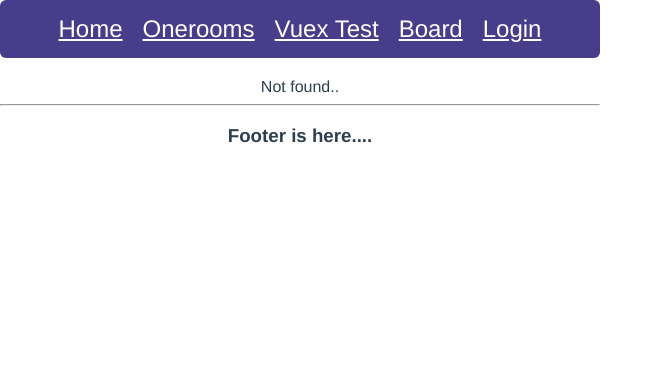
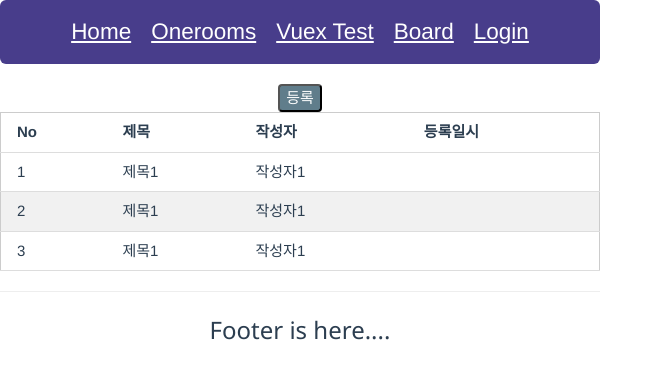
Before and after one commit to softKimyang/myvue, a Vue app: page /board/list in a window 1280 px wide. Before the commit this address had no page. Shown: the top 378 px of the page, without its empty margins (0-663 px from the left). Built offline with nearby package versions, Linux system fonts and the light colour scheme.

Commit message:
게시판 리스트- raw list data

```diff
--- a/package.json
+++ b/package.json
@@ -8,6 +8,7 @@
     "lint": "vue-cli-service lint"
   },
   "dependencies": {
+    "axios": "^0.27.2",
     "core-js": "^3.8.3",
     "vue": "^3.2.13",
     "vue-router": "^4.0.13",
--- a/public/index.html
+++ b/public/index.html
@@ -5,6 +5,7 @@
     <meta http-equiv="X-UA-Compatible" content="IE=edge">
     <meta name="viewport" content="width=device-width,initial-scale=1.0">
     <link rel="icon" href="<%= BASE_URL %>favicon.ico">
+    <link rel="stylesheet" href="https://www.w3schools.com/w3css/4/w3.css">
     <title><%= htmlWebpackPlugin.options.title %></title>
   </head>
   <body>
--- /dev/null
+++ b/src/assets/common.css
@@ -0,0 +1,21 @@
+/* common.css */
+.board-list {
+    width: 768px;
+    margin: auto;
+}
+
+.board-detail {
+    width: 768px;
+    margin: auto;
+    text-align: left;
+}
+
+.board-contents {
+    padding: 12px 8px;
+    border-bottom: 1px solid #eee;
+}
+
+.common-buttons {
+    padding: 8px;
+    text-align: right;
+}
--- a/src/components/Header.vue
+++ b/src/components/Header.vue
@@ -3,7 +3,7 @@
       <router-link to="/">Home</router-link>
       <router-link to="/onerooms">Onerooms</router-link>
       <router-link to="/vuexTest">Vuex Test</router-link>
-      <router-link to="/board">Board</router-link>
+      <router-link to="/board/list">Board</router-link>
       <router-link to="/login">Login</router-link>
     </div>
   </template>
--- /dev/null
+++ b/src/pages/board/BoardList.vue
@@ -0,0 +1,106 @@
+<template>
+    <div class="board-list">
+        <div class="common-buttons">
+            <button type="button" class="w3-botton w3-round w3-blue-gray" v-on:click="fnWrite">등록</button>
+        </div>
+        <table class="w3-table-all">
+            <thead>
+                <tr>
+                    <th>No</th>
+                    <th>제목</th>
+                    <th>작성자</th>
+                    <th>등록일시</th>
+                </tr>
+            </thead>
+            <tbody>
+                <tr v-for="(row, idx) in list" :key="idx">
+                    <td>{{row.idx}}</td>
+                    <td><a v-on:click="fnView(`${row.idx}`)">{{row.title}}</a></td>
+                    <td>{{row.author}}</td>
+                    <td>{{row.created_at}}</td>
+                </tr>
+            </tbody>
+            <div class="pagination w3-bar w3-padding-16 w3-small" v-if="paging.total_list_cnt > 0">
+                <span class="pg">
+                    <a href="javascript:;" @click="fnPage(1)" class="first w3-button w3-border">&lt;&lt;</a>
+                    <a href="javascript:;" v-if="paging.start_page > 10" @click="fnPage(`${paging.start_page-1}`)"
+                        class="prev w3-button w3-border">&lt;</a>
+                    <template v-for="(n, index) in pagenavigation()">
+                        <template v-if="paging.page===n">
+                            <strong class="w3-button w3-border w3-green" :key="index">{{n}}</strong>
+                        </template>
+                        <template v-else>
+                            <a class="w3-button w3-border" href="javascript:;" @click="fnPage(`${n}`)" :key="index">{{ n }}</a>
+                        </template>
+                    </template>
+                    <a href="javascript:;" v-if="paging.total_page_cnt > paging.end_page"
+                    @click="fnPage(`${paging.end_page+1}`)" class="next w3-button w3-border">&gt;</a>
+                <a href="javascript:;" @click="fnPage(`${paging.total_page_cnt}`)" class="last w3-button w3-border">&gt;&gt;</a>
+                </span>
+            </div>
+        </table>
+    </div>
+</template>
+<script>
+export default{
+    data(){
+        return{
+            requestBody: {}, //리스트 페이지 데이터전송
+            list: {}, //리스트 데이터
+            no: '',
+            paging: {
+                block: 0,
+                end_page: 0,
+                next_block: 0,
+                page: 0,
+                page_size: 0,
+                prev_block: 0,
+                start_index: 0,
+                start_page: 0,
+                total_block_cnt: 0,
+                total_list_cnt: 0,
+                total_page_cnt: 0,
+            }, // 페이징 데이터
+            page: this.$route.query.page ? this.$route.query.page : 1,
+            size: this.$route.query.size ? this.$route.query.size : 0,
+            keywork: this.$route.query.keyword,
+            pagenavigation: function(){
+                let pageNumber = [];
+                let start_page = this.paging.start_page;
+                let end_page = this.page.end_page;
+                for( let i = start_page; i <= end_page; i ++) pageNumber.push(i);
+                return pageNumber;
+
+
+            }
+        }
+    },
+    mounted(){
+        this.fnGetList()
+    },
+    methods: {
+        fnGetList(){
+            this.list = [
+                {
+                    "idx": 1,
+                    "title": "제목1",
+                    "author": "작성자1",
+                    "create_at": "작성일시1"
+                },
+                {
+                    "idx": 2,
+                    "title": "제목1",
+                    "author": "작성자1",
+                    "create_at": "작성일시1"
+                },
+                {
+                    "idx": 3,
+                    "title": "제목1",
+                    "author": "작성자1",
+                    "create_at": "작성일시1"
+                },
+            ]
+        }
+    },
+}
+</script>
--- a/src/router/index.js
+++ b/src/router/index.js
@@ -1,6 +1,6 @@
 import { createRouter,  createWebHistory } from 'vue-router'
 import Home from '../pages/Home.vue'
-import Board from '../pages/board/Board.vue'
+import BoardList from '../pages/board/BoardList.vue'
 import Onerooms from '../pages/Onerooms.vue'
 import VuexTest from '../pages/VuexTest.vue'
 import Login from '../pages/Login'
@@ -20,8 +20,8 @@
         component: Onerooms
     },
     {
-        path: '/board',
-        component: Board
+        path: '/board/list',
+        component: BoardList
     },
     {
         path: '/vuexTest',
```
Also changed, not shown: 2 other files (tests, documents, lock files or other folders).
